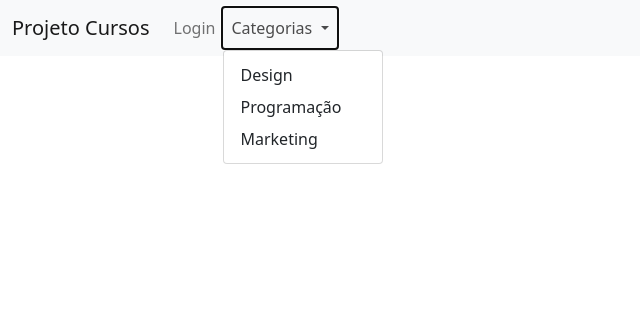
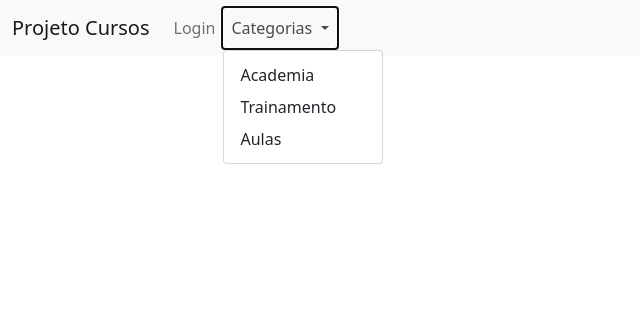
Before and after one commit to AlessandroSiciliano/Projeto-Final-praTi-PHP, a PHP site: page / in a window 1280 px wide, after a click on "Categorias". Shown: the top 316 px of the page, without its empty margins (0-640 px from the left). Run offline with PHP 8.4, Linux system fonts and the light colour scheme; data that the repository does not hold is empty.

Commit message:
template.php

```diff
--- a/pf/view/template.php
+++ b/pf/view/template.php
@@ -27,9 +27,9 @@
             Categorias
           </a>
           <ul class="dropdown-menu" aria-labelledby="navbarDropdown">
-            <li><a class="dropdown-item" href="#">Design</a></li>
-            <li><a class="dropdown-item" href="#">Programação</a></li>
-            <li><a class="dropdown-item" href="#">Marketing</a></li>
+            <li><a class="dropdown-item" href="#">Academia</a></li>
+            <li><a class="dropdown-item" href="#">Trainamento</a></li>
+            <li><a class="dropdown-item" href="#">Aulas</a></li>
           </ul>
         </li>
       </ul>
```
